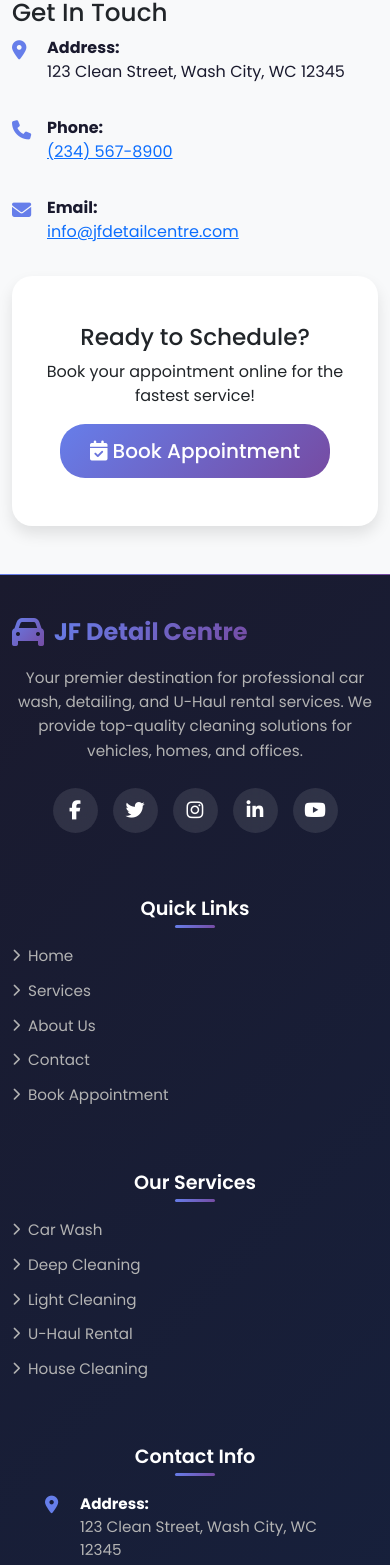
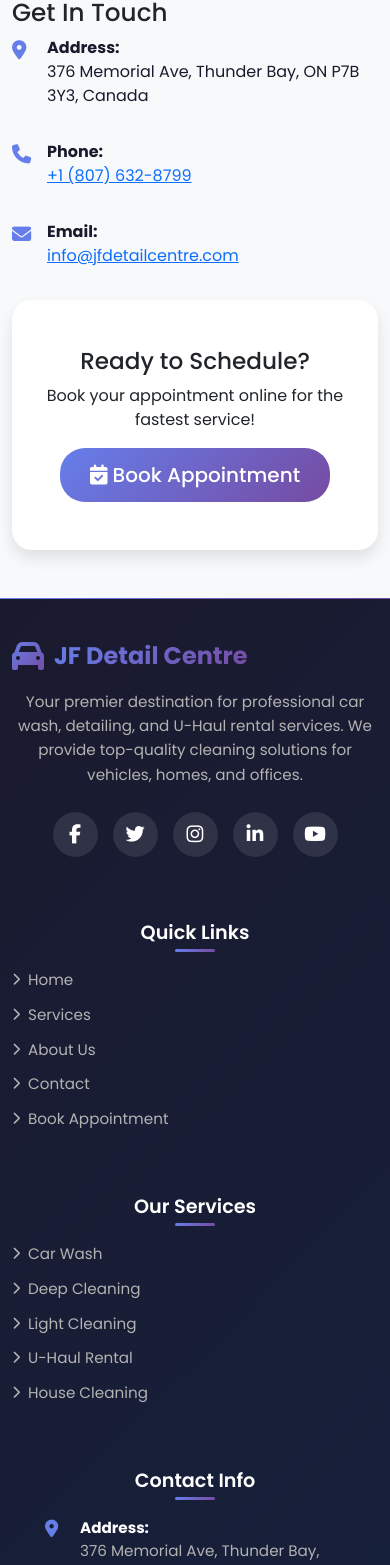
Before and after one commit to redwanh25/car-wash-website, an Angular app: page /contact in a window 390 px wide. Shown: the part 408-1973 px from the top of the page. Built offline with nearby package versions, Linux system fonts and the light colour scheme.

Commit message:
fix: Update contact information in footer and contact pages with new address and phone number

```diff
--- a/src/app/components/footer/footer.component.html
+++ b/src/app/components/footer/footer.component.html
@@ -68,14 +68,14 @@
                 <i class="fas fa-map-marker-alt"></i>
                 <div>
                   <strong>Address:</strong><br>
-                  123 Clean Street, Wash City, WC 12345
+                  376 Memorial Ave, Thunder Bay, ON P7B 3Y3, Canada
                 </div>
               </div>
               <div class="contact-item">
                 <i class="fas fa-phone"></i>
                 <div>
                   <strong>Phone:</strong><br>
-                  <a href="tel:+1234567890">+1 (234) 567-8900</a>
+                  <a href="tel:+18076328799">+1 (807) 632-8799</a>
                 </div>
               </div>
               <div class="contact-item">
--- a/src/app/pages/contact/contact.component.html
+++ b/src/app/pages/contact/contact.component.html
@@ -18,14 +18,14 @@
             <i class="fas fa-map-marker-alt"></i>
             <div>
               <strong>Address:</strong><br>
-              123 Clean Street, Wash City, WC 12345
+              376 Memorial Ave, Thunder Bay, ON P7B 3Y3, Canada
             </div>
           </div>
           <div class="contact-item">
             <i class="fas fa-phone"></i>
             <div>
               <strong>Phone:</strong><br>
-              <a href="tel:+1234567890">(234) 567-8900</a>
+              <a href="tel:+18076328799">+1 (807) 632-8799</a>
             </div>
           </div>
           <div class="contact-item">
```
